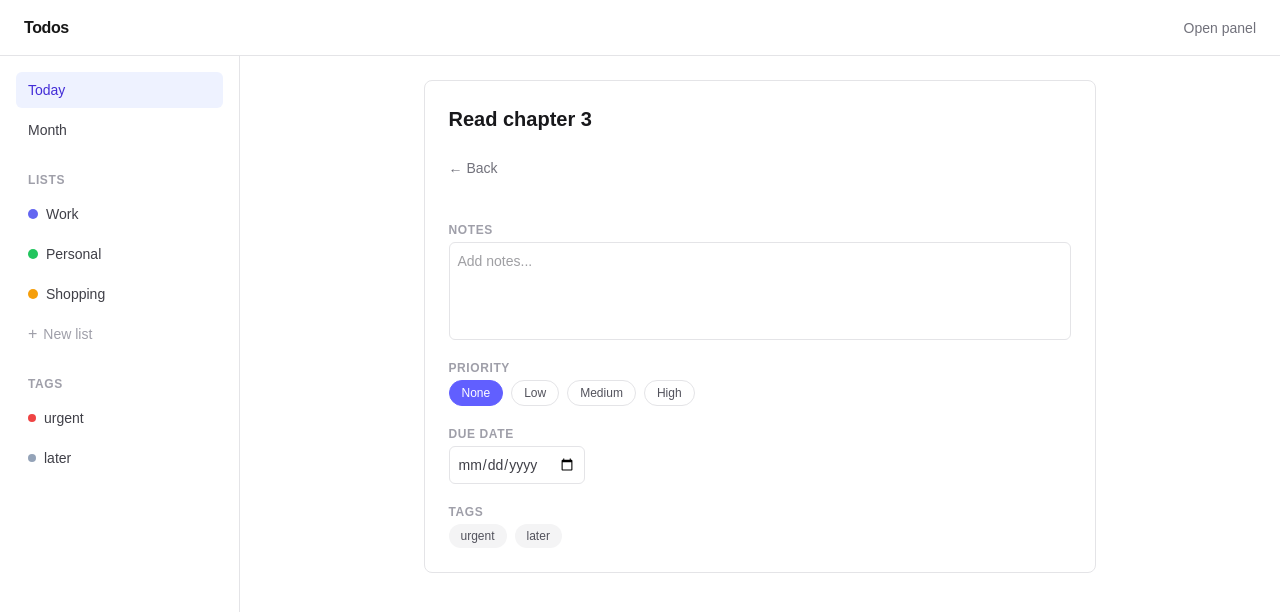
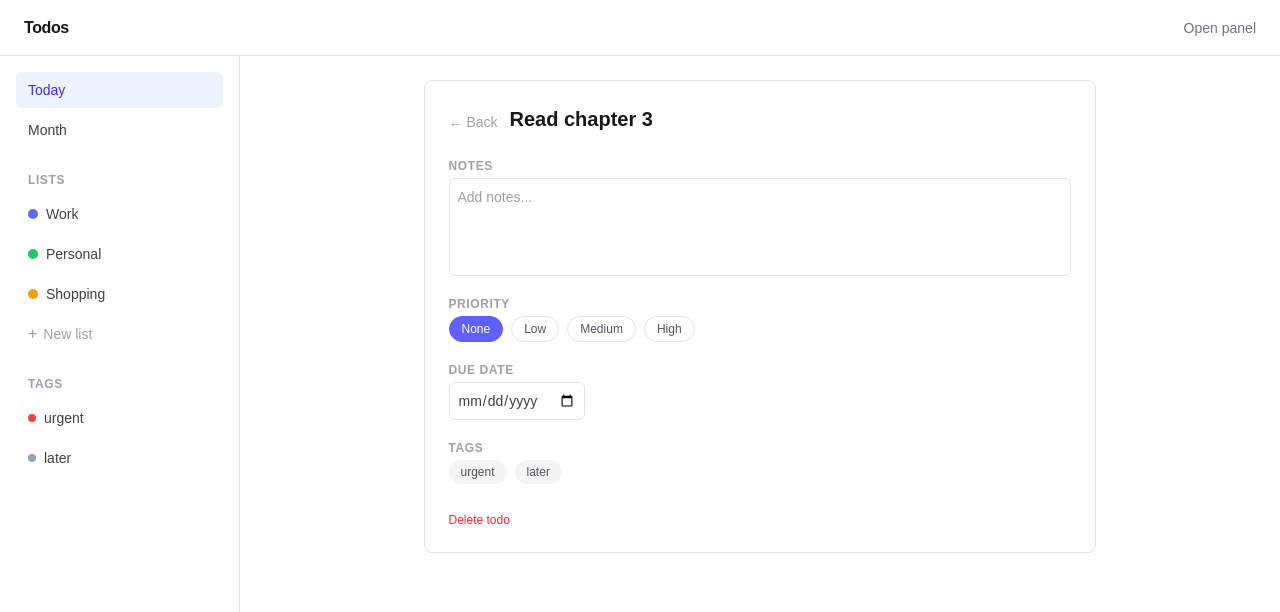
Before and after one commit to Jonathanko52/personal-interface, a Next.js app: page / in a window 1280 px wide. Both pictures are taken after a click on the item "Read chapter 3". Shown: the top 612 px of the page. Built offline with nearby package versions, Linux system fonts and the light colour scheme.

Commit message:
Step 5 completed

```diff
--- a/app/components/TodoDetail.tsx
+++ b/app/components/TodoDetail.tsx
@@ -1,12 +1,7 @@
 "use client";
 
-interface Todo {
-  id: string;
-  title: string;
-  priority: string;
-  dueDate: string | null;
-  completed: boolean;
-}
+import { useState } from "react";
+import { useData, Todo } from "@/app/lib/DataContext";
 
 interface TodoDetailProps {
   todo: Todo;
@@ -16,43 +11,59 @@ interface TodoDetailProps {
 const priorityOptions = ["none", "low", "medium", "high"];
 
 export default function TodoDetail({ todo, onClose }: TodoDetailProps) {
+  const { updateTodo, deleteTodo } = useData();
+  const [title, setTitle] = useState(todo.title);
+  const [notes, setNotes] = useState(todo.notes);
+
+  function handleDelete() {
+    deleteTodo(todo.id);
+    onClose();
+  }
+
   return (
     <div className="max-w-2xl mx-auto">
       <div className="bg-white border border-zinc-200 rounded-lg p-6 flex flex-col gap-5">
-        <input
-          type="text"
-          defaultValue={todo.title}
-          className="text-xl font-semibold text-zinc-900 outline-none border-b border-transparent focus:border-zinc-300 pb-1 transition-colors"
-        />
-        <button
-          onClick={onClose}
-          className="flex items-center gap-1 text-sm text-zinc-500 hover:text-zinc-900 transition-colors mb-6">
-          ← Back
-        </button>
+        <div className="flex items-center gap-3">
+          <button
+            onClick={onClose}
+            className="text-sm text-zinc-400 hover:text-zinc-700 transition-colors shrink-0"
+          >
+            ← Back
+          </button>
+          <input
+            type="text"
+            value={title}
+            onChange={(e) => setTitle(e.target.value)}
+            onBlur={() => updateTodo(todo.id, { title })}
+            className="flex-1 text-xl font-semibold text-zinc-900 outline-none border-b border-transparent focus:border-zinc-300 pb-1 transition-colors"
+          />
+        </div>
+
         <div className="flex flex-col gap-1">
-          <label className="text-xs font-semibold text-zinc-400 uppercase tracking-wider">
-            Notes
-          </label>
+          <label className="text-xs font-semibold text-zinc-400 uppercase tracking-wider">Notes</label>
           <textarea
             rows={4}
+            value={notes}
+            onChange={(e) => setNotes(e.target.value)}
+            onBlur={() => updateTodo(todo.id, { notes })}
             placeholder="Add notes..."
             className="text-sm text-zinc-700 outline-none border border-zinc-200 rounded-md p-2 resize-none focus:border-zinc-400 transition-colors"
           />
         </div>
 
         <div className="flex flex-col gap-1">
-          <label className="text-xs font-semibold text-zinc-400 uppercase tracking-wider">
-            Priority
-          </label>
+          <label className="text-xs font-semibold text-zinc-400 uppercase tracking-wider">Priority</label>
           <div className="flex gap-2">
             {priorityOptions.map((p) => (
               <button
                 key={p}
+                onClick={() => updateTodo(todo.id, { priority: p })}
                 className={`text-xs px-3 py-1 rounded-full border transition-colors capitalize ${
                   todo.priority === p
                     ? "bg-indigo-500 text-white border-indigo-500"
                     : "border-zinc-200 text-zinc-600 hover:border-zinc-400"
-                }`}>
+                }`}
+              >
                 {p}
               </button>
             ))}
@@ -60,29 +71,29 @@ export default function TodoDetail({ todo, onClose }: TodoDetailProps) {
         </div>
 
         <div className="flex flex-col gap-1">
-          <label className="text-xs font-semibold text-zinc-400 uppercase tracking-wider">
-            Due Date
-          </label>
+          <label className="text-xs font-semibold text-zinc-400 uppercase tracking-wider">Due Date</label>
           <input
             type="date"
             defaultValue={todo.dueDate ?? ""}
+            onChange={(e) => updateTodo(todo.id, { dueDate: e.target.value || null })}
             className="text-sm text-zinc-700 border border-zinc-200 rounded-md p-2 outline-none focus:border-zinc-400 transition-colors w-fit"
           />
         </div>
 
         <div className="flex flex-col gap-1">
-          <label className="text-xs font-semibold text-zinc-400 uppercase tracking-wider">
-            Tags
-          </label>
+          <label className="text-xs font-semibold text-zinc-400 uppercase tracking-wider">Tags</label>
           <div className="flex gap-2">
-            <span className="text-xs px-3 py-1 rounded-full bg-zinc-100 text-zinc-600">
-              urgent
-            </span>
-            <span className="text-xs px-3 py-1 rounded-full bg-zinc-100 text-zinc-600">
-              later
-            </span>
+            <span className="text-xs px-3 py-1 rounded-full bg-zinc-100 text-zinc-600">urgent</span>
+            <span className="text-xs px-3 py-1 rounded-full bg-zinc-100 text-zinc-600">later</span>
           </div>
         </div>
+
+        <button
+          onClick={handleDelete}
+          className="self-start text-xs text-red-500 hover:text-red-700 transition-colors mt-2"
+        >
+          Delete todo
+        </button>
       </div>
     </div>
   );
--- a/app/components/TodoList.tsx
+++ b/app/components/TodoList.tsx
@@ -1,4 +1,6 @@
 "use client";
+
+import { useData } from "@/app/lib/DataContext";
 
 interface Todo {
   id: string;
@@ -21,6 +23,7 @@ const priorityStyles: Record<string, string> = {
 };
 
 export default function TodoList({ todos, onSelect }: TodoListProps) {
+  const { toggleTodo } = useData();
   return (
     <ul className="flex flex-col gap-2">
       {todos.map((todo) => (
@@ -31,7 +34,8 @@ export default function TodoList({ todos, onSelect }: TodoListProps) {
         >
           <input
             type="checkbox"
-            defaultChecked={todo.completed}
+            checked={todo.completed}
+            onChange={() => toggleTodo(todo.id)}
             className="w-4 h-4 accent-indigo-500 shrink-0"
             onClick={(e) => e.stopPropagation()}
           />
--- a/app/lib/DataContext.tsx
+++ b/app/lib/DataContext.tsx
@@ -3,7 +3,7 @@
 import { createContext, useContext, useState, ReactNode } from "react";
 import { todos as initialTodos, lists as initialLists, tags as initialTags } from "./data";
 
-interface Todo {
+export interface Todo {
   id: string;
   title: string;
   notes: string;
@@ -33,6 +33,8 @@ interface DataContextValue {
   addTodo: (todo: Omit<Todo, "id">) => void;
   addList: (list: Omit<List, "id">) => void;
   toggleTodo: (id: string) => void;
+  updateTodo: (id: string, updates: Partial<Omit<Todo, "id">>) => void;
+  deleteTodo: (id: string) => void;
 }
 
 const DataContext = createContext<DataContextValue | null>(null);
@@ -56,8 +58,18 @@ export function DataProvider({ children }: { children: ReactNode }) {
     );
   }
 
+  function updateTodo(id: string, updates: Partial<Omit<Todo, "id">>) {
+    setTodos((prev) =>
+      prev.map((t) => (t.id === id ? { ...t, ...updates } : t))
+    );
+  }
+
+  function deleteTodo(id: string) {
+    setTodos((prev) => prev.filter((t) => t.id !== id));
+  }
+
   return (
-    <DataContext.Provider value={{ todos, lists, tags, addTodo, addList, toggleTodo }}>
+    <DataContext.Provider value={{ todos, lists, tags, addTodo, addList, toggleTodo, updateTodo, deleteTodo }}>
       {children}
     </DataContext.Provider>
   );
--- a/app/month/page.tsx
+++ b/app/month/page.tsx
@@ -48,8 +48,11 @@ export default function MonthPage() {
   const isToday = (day: number) =>
     day === today.getDate() && month === today.getMonth() && year === today.getFullYear();
 
-  const cells = Array.from({ length: firstDay }, (_, i) => ({ key: `empty-${i}`, empty: true }))
-    .concat(Array.from({ length: daysInMonth }, (_, i) => ({ key: `day-${i + 1}`, day: i + 1, empty: false })));
+  type Cell = { key: string; empty: true } | { key: string; empty: false; day: number };
+  const cells: Cell[] = [
+    ...Array.from({ length: firstDay }, (_, i): Cell => ({ key: `empty-${i}`, empty: true })),
+    ...Array.from({ length: daysInMonth }, (_, i): Cell => ({ key: `day-${i + 1}`, empty: false, day: i + 1 })),
+  ];
 
   return (
     <div className="max-w-4xl mx-auto">
@@ -96,14 +99,14 @@ export default function MonthPage() {
             >
               <span
                 className={`text-xs font-medium w-6 h-6 flex items-center justify-center rounded-full self-start ${
-                  isToday(cell.day!)
+                  isToday(cell.day)
                     ? "bg-indigo-500 text-white"
                     : "text-zinc-600"
                 }`}
               >
                 {cell.day}
               </span>
-              {todosForDay(cell.day!).map((todo) => (
+              {todosForDay(cell.day).map((todo) => (
                 <button
                   key={todo.id}
                   onClick={() => setSelectedId(todo.id)}
```
